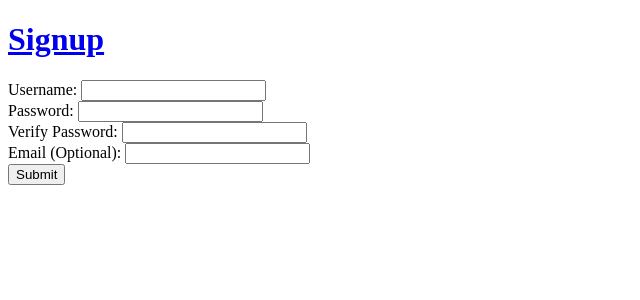
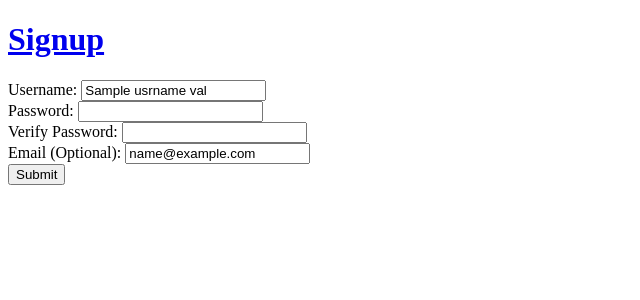
Before and after one commit to sweetk/user-signup, a Flask app: template templates/forms.html in a window 1280 px wide. Shown: the top 300 px of the page, without its empty margins (0-640 px from the left). Run offline with Flask 2, Linux system fonts and the light colour scheme; the template is opened without the code that fills it: most values are stand-ins (such as "Sample title", 1, 10 or a date in 2020).

Commit message:
It works. Don't ask me why.

```diff
--- a/main.py
+++ b/main.py
@@ -4,11 +4,19 @@ import cgi, re
 app = Flask(__name__)
 app.config['DEBUG'] = True
 
+#Initialize global variables
+global usrname_g
+usrname_g = ''
+global email_g
+email_g = ''
+
 def error_verification():
-    usrname = request.form['usrname']
+    global usrname_g
+    usrname_g= request.form['usrname']
     passw = request.form['passw']
     pass_verify = request.form['pass_verify']
-    email = request.form['email']
+    global email_g
+    email_g = request.form['email']
 
     #initialize variables
     error_u = ''
@@ -17,7 +25,7 @@ def error_verification():
     error_e = ''
 
     #For username
-    if len(usrname) < 3 or len(usrname) > 20:
+    if len(usrname_g) < 3 or len(usrname_g) > 20:
         error_u = "That is not a valid username."
 
     #for Password
@@ -29,24 +37,26 @@ def error_verification():
         error_pv = "Passwords don't match."
 
     #for email
-    if email:
-        if len(email) < 3 or len(email) > 20 or " " in email:
+    if email_g:
+        if len(email_g) < 3 or len(email_g) > 20 or " " in email_g:
             error_e = "That is not a valid email."
 
         #check special characters
-        elif '@' not in email or '.' not in email or ' ' in email:
+        #Why won't this stay where I put it damnit
+        elif '@' not in email_g or '.' not in email_g or ' ' in email_g:
                 error_e = "That is not a valid email."
 
         #too many special characters
         else:
-            iterate_at = [m.start() for m in re.finditer('\@', email)]
-            iterate_dot = [m.start() for m in re.finditer('\.', email)]
+            iterate_at = [m.start() for m in re.finditer('\@', email_g)]
+            iterate_dot = [m.start() for m in re.finditer('\.', email_g)]
             if len(iterate_at) > 1:
                 error_e = "That is not a valid email."
 
             elif len(iterate_dot) > 1:
                 error_e = "That is not a valid email."
 
+    #If there are any errors, redirect
     if error_u or error_p or error_pv or error_e:
         #return "return redirect('/?error_u=' + error_u + '&error_p=' + error_p + '&error_pv=' + error_pv + '&error_e=' + error_e)"
         return redirect('/?error_u=' + error_u + '&error_p=' + error_p + '&error_pv=' + error_pv + '&error_e=' + error_e)
@@ -62,7 +72,11 @@ def index():
     encoded_error_pv = request.args.get("error_pv")
     encoded_error_e = request.args.get("error_e")
 
-    return render_template('forms.html', error_u=encoded_error_u, error_p=encoded_error_p, error_pv=encoded_error_pv, error_e=encoded_error_e)
+    #TODO
+    #HOW do I get it to save the usrname and email??
+    #Need to set usrname_g and email_g to '' but not reset it?
+
+    return render_template('forms.html', usrname_val = usrname_g, email_val = email_g, error_u=encoded_error_u, error_p=encoded_error_p, error_pv=encoded_error_pv, error_e=encoded_error_e)
 
 @app.route("/welcome", methods=['POST'])
 def welcome():
@@ -70,9 +84,9 @@ def welcome():
         return error_verification()
 
     #Pass form input
-    usrname = request.form['usrname']
+    #usrname = request.form['usrname']
 
     #If everything goes right
-    return render_template('welcome.html', usrname=usrname)
+    return render_template('welcome.html', usrname=usrname_g)
 
 app.run()
--- a/templates/forms.html
+++ b/templates/forms.html
@@ -4,7 +4,7 @@
 
 <form action='/welcome' method='post'>
     <label for='usrname'>Username:</label>
-    <input id='usrname' type='text' name='usrname'/>
+    <input id='usrname' type='text' name='usrname' value='{{ usrname_val }}' />
     {% if error_u %}
       <span class='error'>{{ error_u }}</span>
     {% endif %}
@@ -25,7 +25,7 @@
     <br>
 
     <label for='email'>Email (Optional):</label>
-    <input id='email' type='text' name='email'/>
+    <input id='email' type='text' name='email' value='{{ email_val }}' />
     {% if error_e %}
       <span class='error'>{{ error_e }}</span>
     {% endif %}
```
